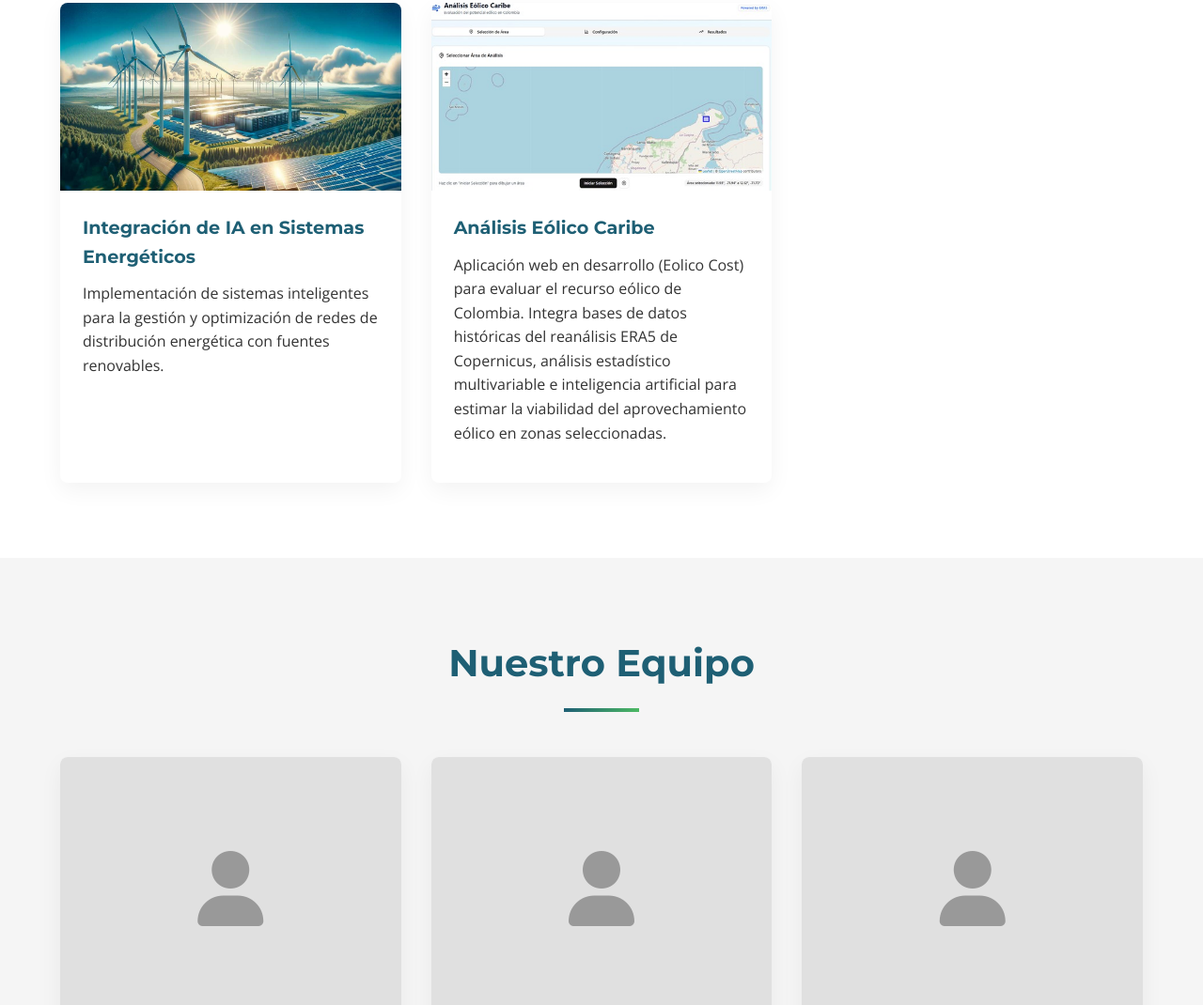
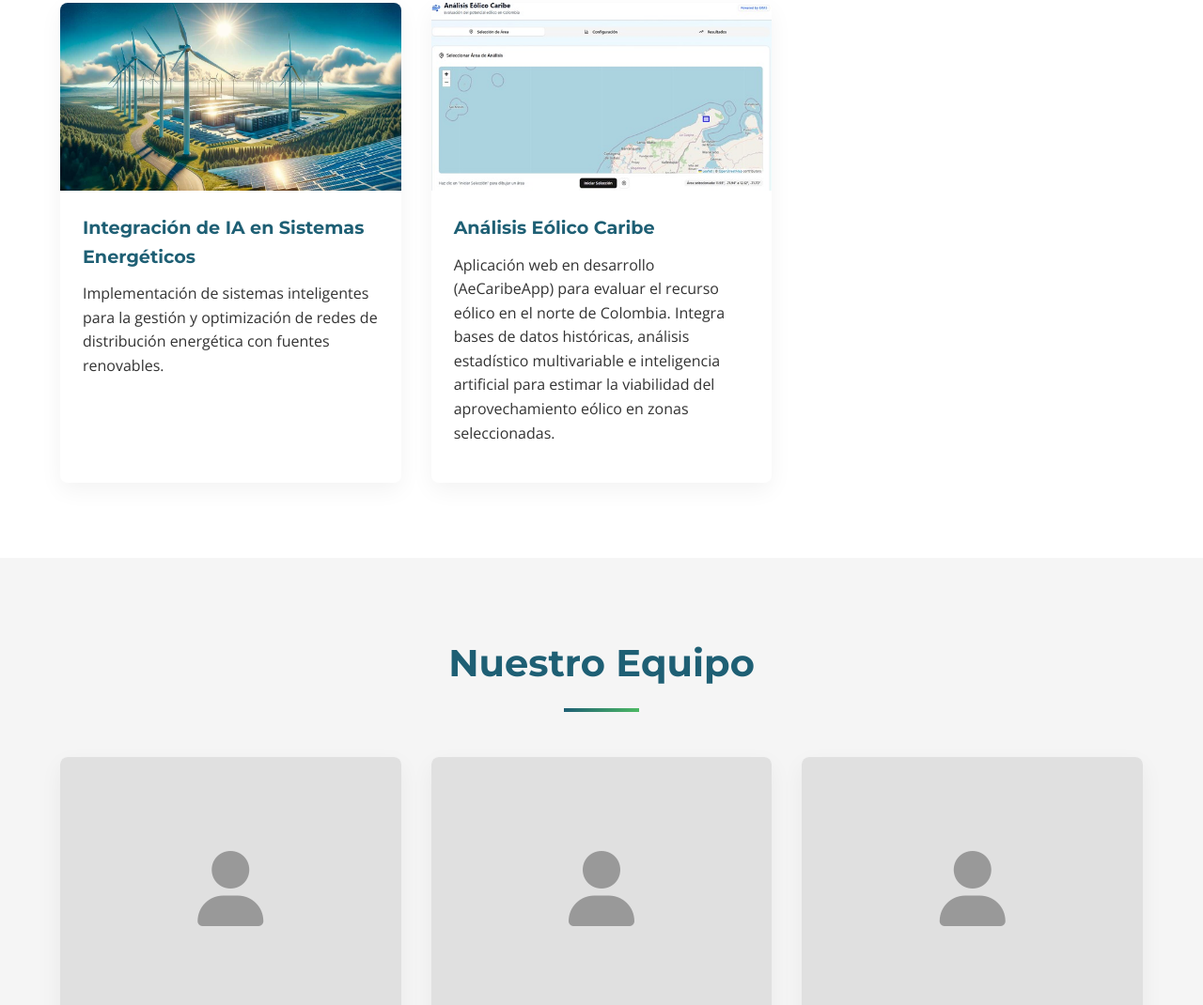
Before and after one commit to mcarbono3/sanaltek-dataworks, a website: page index.html in a window 1280 px wide. Shown: the part 3061-4131 px from the top of the page at 94% size. Drawn offline with nearby package versions, Linux system fonts and the light colour scheme.

Commit message:
index.html

```diff
--- a/index.html
+++ b/index.html
@@ -173,7 +173,7 @@
                     </div>
                     <div class="project-info">
                         <h3>Análisis Eólico Caribe</h3>
-                        <p>Aplicación web en desarrollo (Eolico Cost) para evaluar el recurso eólico de Colombia. Integra bases de datos históricas del reanálisis ERA5 de Copernicus, análisis estadístico multivariable e inteligencia artificial para estimar la viabilidad del aprovechamiento eólico en zonas seleccionadas.</p>
+                        <p>Aplicación web en desarrollo (AeCaribeApp) para evaluar el recurso eólico en el norte de Colombia. Integra bases de datos históricas, análisis estadístico multivariable e inteligencia artificial para estimar la viabilidad del aprovechamiento eólico en zonas seleccionadas.</p>
                     </div>
                 </div>
 
```
